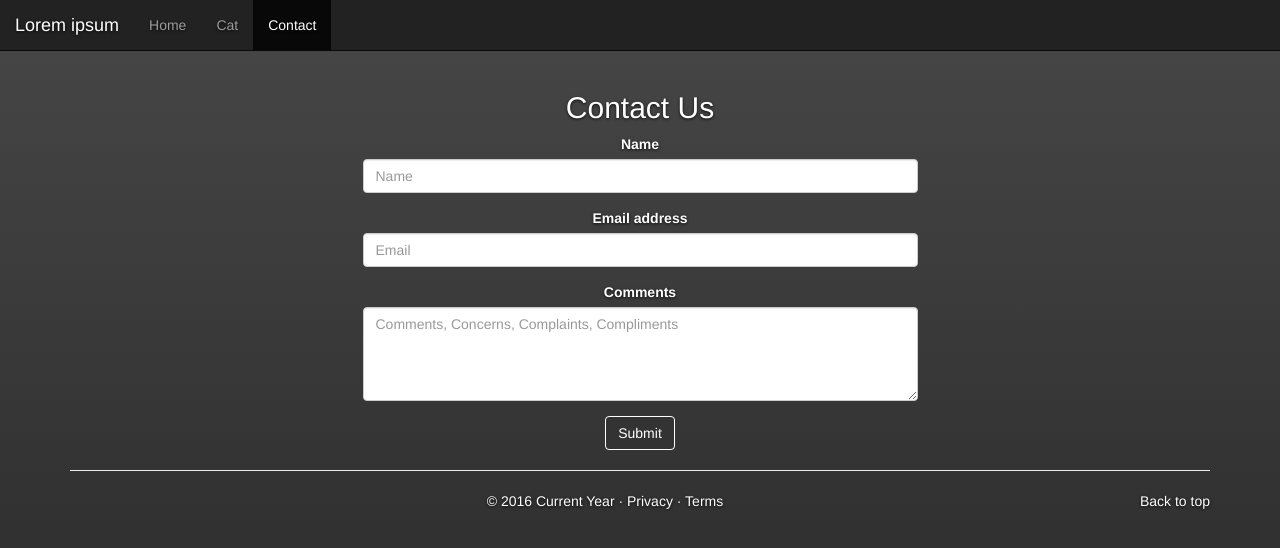
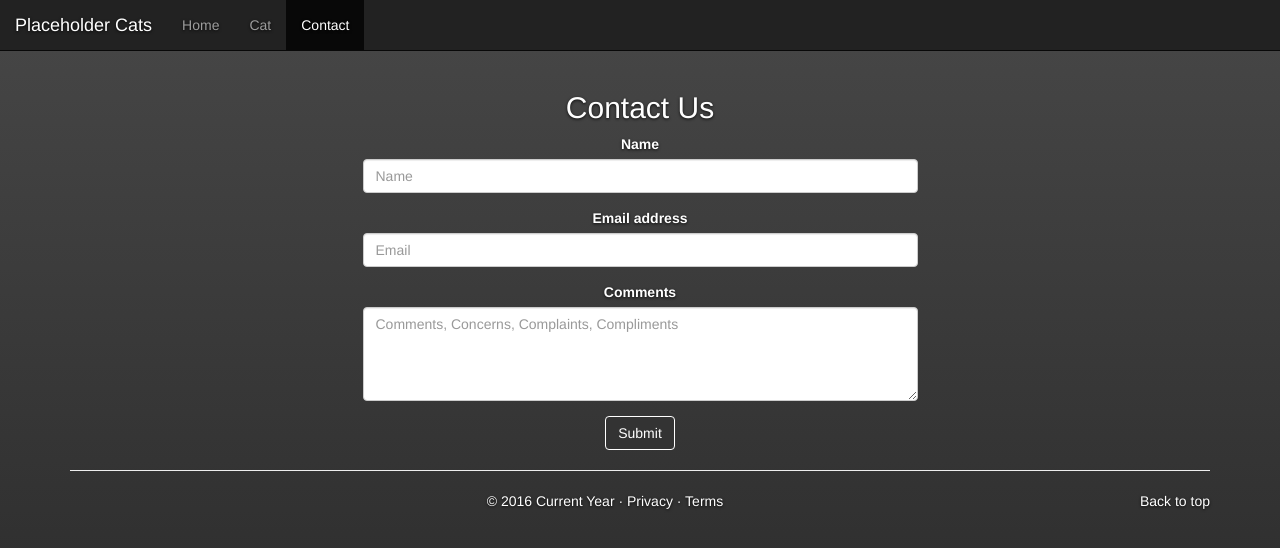
Before and after one commit to coreybr/placeholder-cats, a plain HTML site: page contact.html in a window 1280 px wide. Drawn offline with nearby package versions, Linux system fonts and the light colour scheme.

Commit message:
Unify branding as Placeholder Cats

```diff
--- a/contact.html
+++ b/contact.html
@@ -28,7 +28,7 @@
                     <span class="icon-bar"></span>
                     <span class="icon-bar"></span>
                 </button>
-                <a class="navbar-brand color--white" href="index.html">Lorem ipsum</a>
+                <a class="navbar-brand color--white" href="index.html">Placeholder Cats</a>
             </div>
 
             <!-- Collect the nav links, forms, and other content for toggling -->
```
Also changed, not shown: gatsby.html (+1 -1 lines), index.html (+1 -1 lines).
